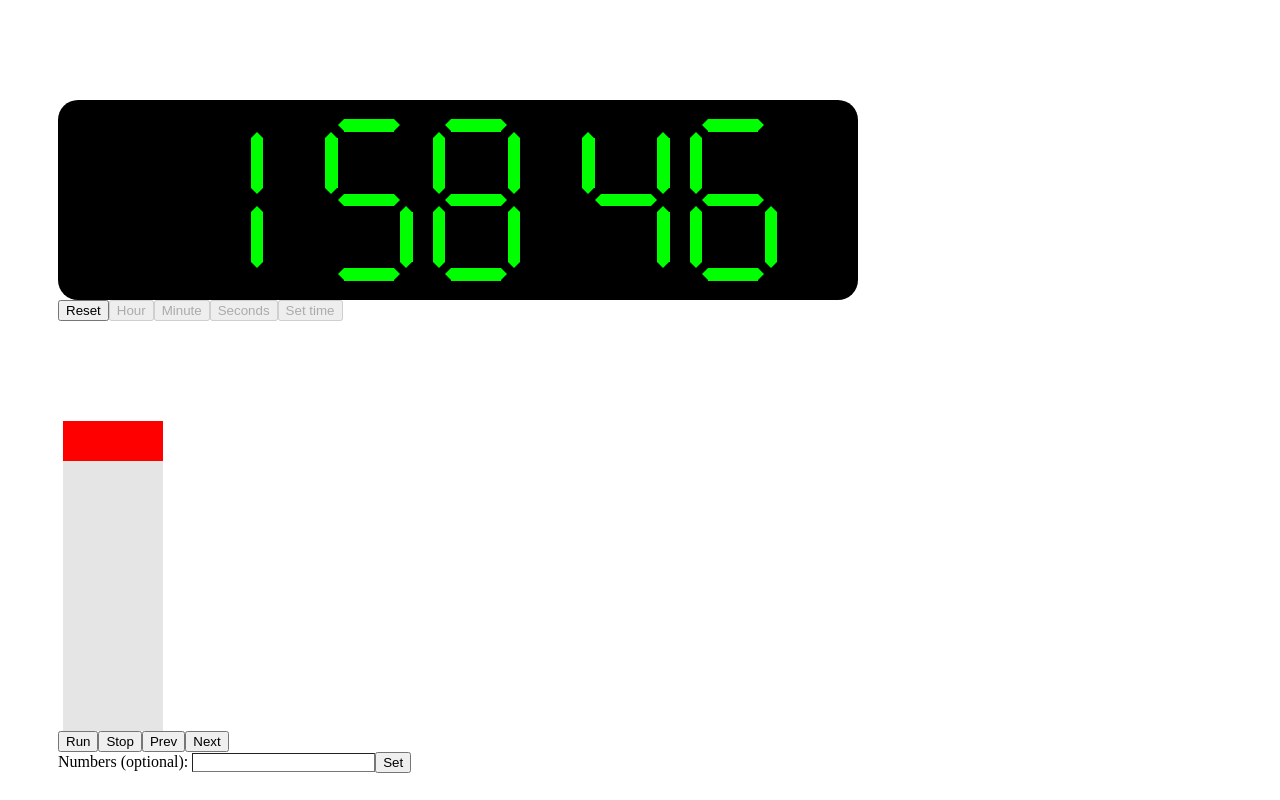
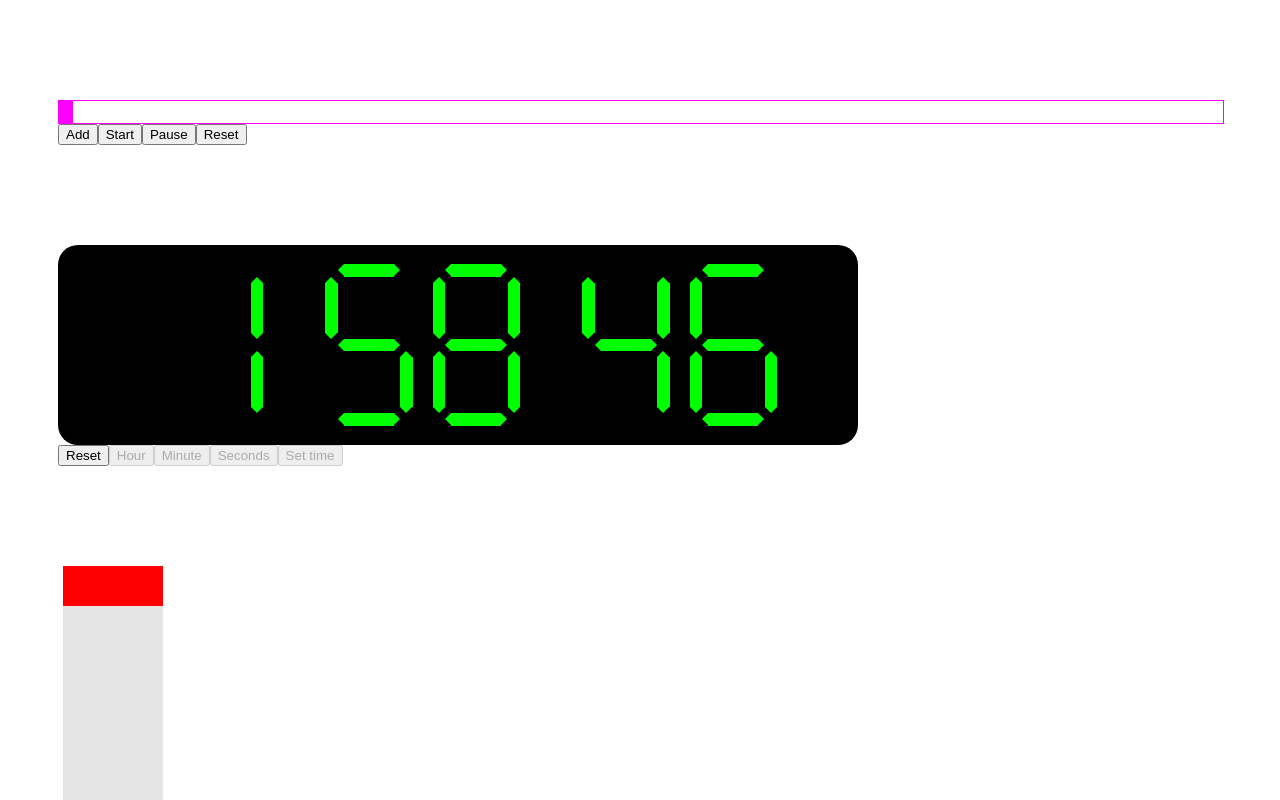
Before and after one commit to katehedgpeth/react_practice, a React (Vite) app: page / in a window 1280 px wide. Shown: the top 800 px of the page. Built offline with nearby package versions, Linux system fonts and the light colour scheme.

Commit message:
add ProgressBars component

```diff
--- a/src/components/App.tsx
+++ b/src/components/App.tsx
@@ -2,6 +2,7 @@ import TrafficLight from "./TrafficLight/TrafficLight";
 import BubbleSort from "./BubbleSort/BubbleSort";
 import { FC, PropsWithChildren } from "react";
 import DigitalClock from "./DigitalClock/DigitalClock";
+import ProgressBars from "./ProgressBars/ProgressBars";
 
 const Component: FC<PropsWithChildren> = ({ children }) => (
   <div style={{ margin: "100px 50px" }}>{children}</div>
@@ -10,6 +11,9 @@ const Component: FC<PropsWithChildren> = ({ children }) => (
 function App() {
   return (
     <div>
+      <Component>
+        <ProgressBars />
+      </Component>
       <Component>
         <DigitalClock />
       </Component>
--- /dev/null
+++ b/src/components/ProgressBars/ProgressBar.tsx
@@ -0,0 +1,32 @@
+import { FC } from "react";
+
+interface Props {
+  state: State;
+}
+
+export interface State {
+  pctComplete: number;
+  startTime: number;
+  idx: number;
+}
+
+const ProgressBar: FC<Props> = ({ state }) => {
+  return (
+    <div
+      className="my-4 border-2 border-fuchsia-500"
+      style={{ border: "1px solid magenta", width: "100%" }}
+    >
+      <div
+        className="bg-fuchsia-500"
+        style={{
+          background: "magenta",
+          width: `${state.pctComplete}%`,
+          height: "20px",
+          border: "1px solid magenta"
+        }}
+      ></div>
+    </div>
+  );
+};
+
+export default ProgressBar;
--- /dev/null
+++ b/src/components/ProgressBars/ProgressBars.tsx
@@ -0,0 +1,109 @@
+import { FC, useEffect, useState } from "react";
+import ProgressBar, { State as BarState } from "./ProgressBar";
+
+interface State {
+  activeBar: number;
+  barStates: Array<BarState>;
+  intervalId: number;
+  isPaused: boolean;
+}
+
+const updatePct = (bar: BarState): BarState => {
+  const remaining = 100 - bar.pctComplete;
+  const add = (remaining / 3) * Math.random();
+  return {
+    ...bar,
+    pctComplete: remaining < 10 ? 100 : bar.pctComplete + add
+  };
+};
+
+const updateBars = (state: State): State => {
+  const { activeBar, barStates } = state;
+  const bar = barStates[activeBar];
+  if (!bar) {
+    return state;
+  }
+
+  const updated = updatePct(bar);
+  barStates[activeBar] = updated;
+
+  return {
+    ...state,
+    activeBar: updated.pctComplete === 100 ? activeBar + 1 : activeBar
+  };
+};
+
+const DEFAULT_STATE: State = {
+  activeBar: 0,
+  barStates: [{ pctComplete: 1, startTime: Date.now(), idx: 0 }],
+  intervalId: 0,
+  isPaused: false
+};
+
+const BUTTON_CLASS = "inline-block border-2 border-black p-4 mr-2 mt-2";
+
+const ProgressBars: FC = () => {
+  const [state, setState] = useState<State>(DEFAULT_STATE);
+
+  const startInterval = () => {
+    const intervalId = window.setInterval(() => setState(updateBars), 200);
+    setState((s) => ({
+      ...s,
+      intervalId
+    }));
+  };
+
+  const addBar = () => {
+    setState((s) => {
+      return {
+        ...s,
+        barStates: [
+          ...s.barStates,
+          { pctComplete: 0, startTime: Date.now(), idx: s.barStates.length }
+        ]
+      };
+    });
+    if (!state.intervalId) startInterval();
+  };
+
+  const pause = () => {
+    window.clearInterval(state.intervalId);
+    setState((s) => ({
+      ...s,
+      intervalId: 0
+    }));
+  };
+
+  const reset = () => {
+    window.clearInterval(state.intervalId);
+    setState(DEFAULT_STATE);
+  };
+
+  useEffect(() => {
+    return () => window.clearInterval(state.intervalId);
+  }, [state.intervalId]);
+
+  return (
+    <div>
+      {state.barStates.map((bar) => (
+        <ProgressBar state={bar} key={bar.idx} />
+      ))}
+      <div>
+        <button type="button" onClick={addBar} className={BUTTON_CLASS}>
+          Add
+        </button>
+        <button type="button" onClick={startInterval} className={BUTTON_CLASS}>
+          Start
+        </button>
+        <button type="button" onClick={pause} className={BUTTON_CLASS}>
+          Pause
+        </button>
+        <button type="button" onClick={reset} className={BUTTON_CLASS}>
+          Reset
+        </button>
+      </div>
+    </div>
+  );
+};
+
+export default ProgressBars;
```
